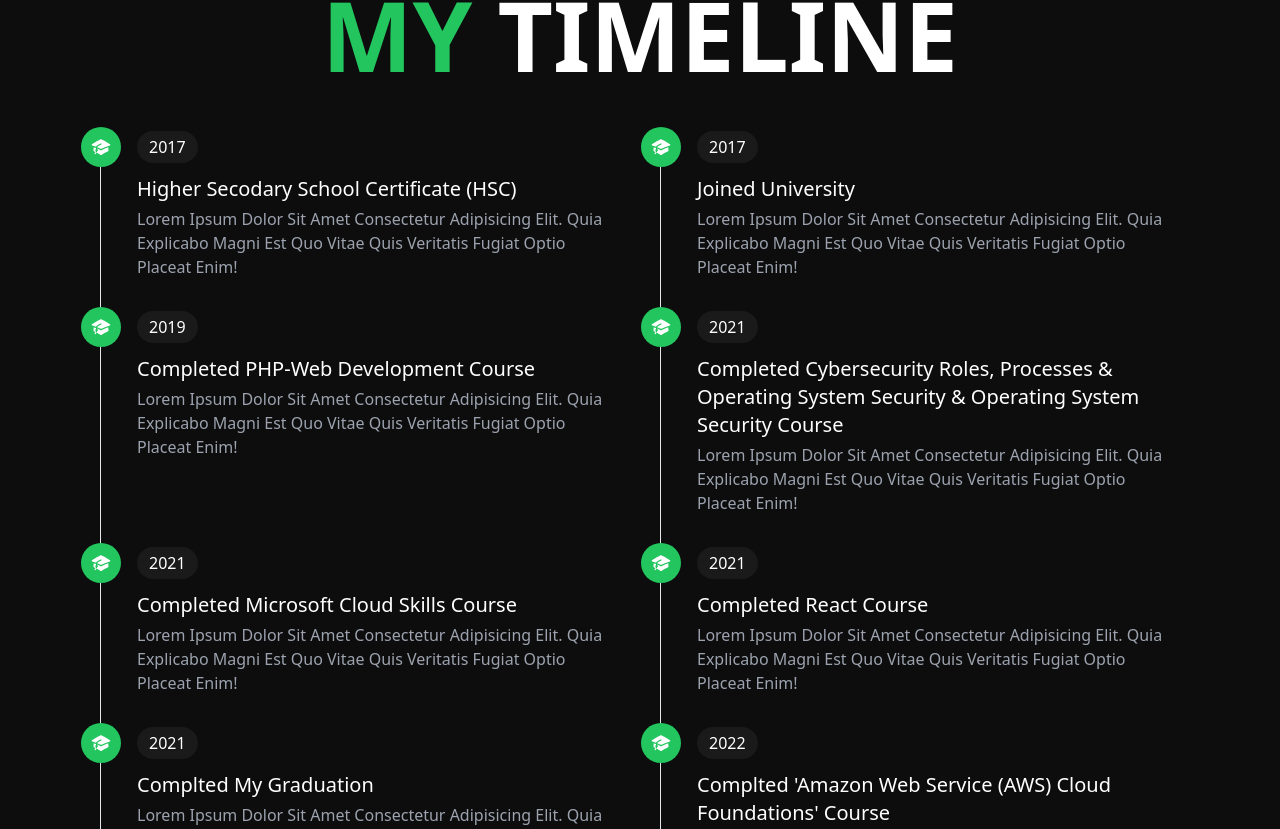
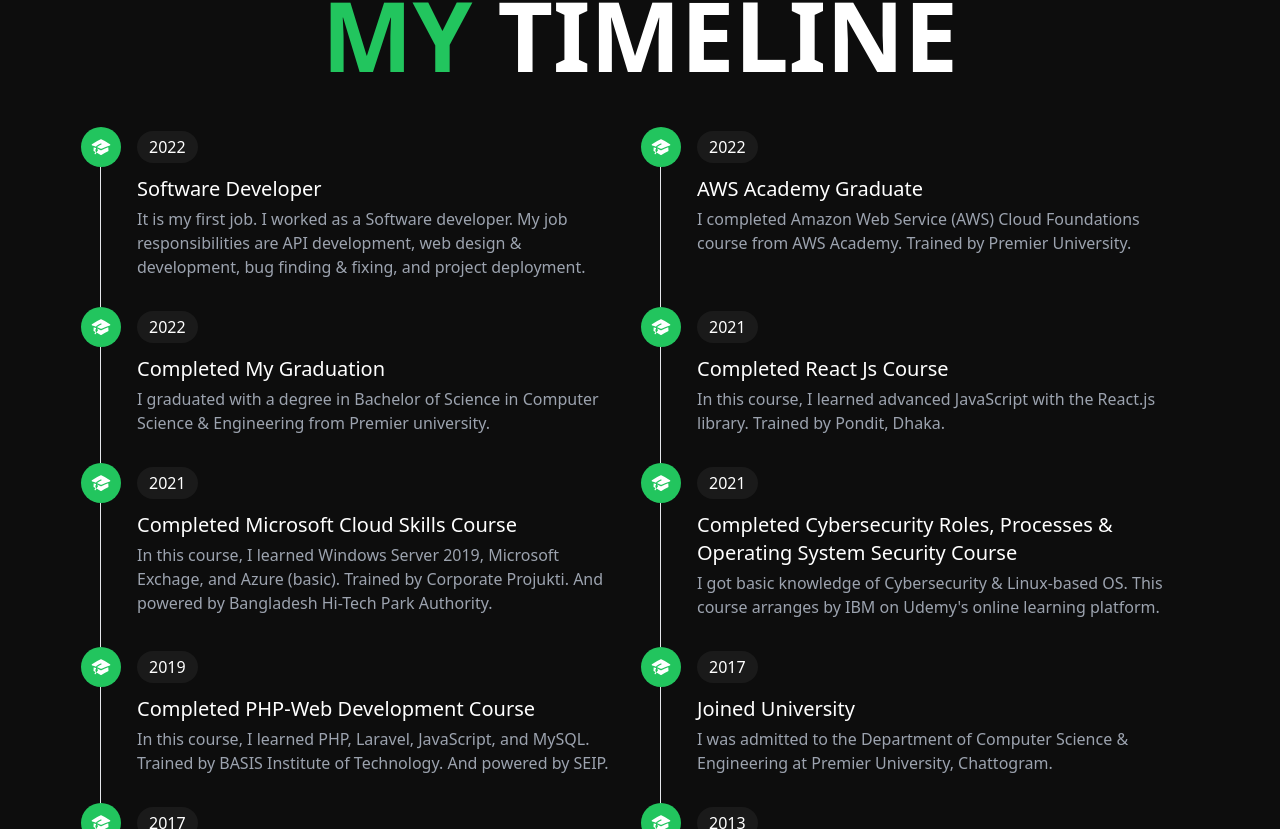
Before and after one commit to iammeskat/iammeskat.github.io, a React (Create React App) app: page / in a window 1280 px wide. Shown: the part 2031-2860 px from the top of the page. Built offline with nearby package versions, Linux system fonts and the light colour scheme.

Commit message:
update data

```diff
--- a/src/assets/css/style.css
+++ b/src/assets/css/style.css
@@ -939,10 +939,6 @@ section {
   margin-left: -0.5rem;
 }
 
-.-mt-1 {
-  margin-top: -0.25rem;
-}
-
 .mt-1 {
   margin-top: 0.25rem;
 }
@@ -963,18 +959,6 @@ section {
   margin-top: -0px;
 }
 
-.-ml-16 {
-  margin-left: -4rem;
-}
-
-.\!-ml-5 {
-  margin-left: -1.25rem !important;
-}
-
-.ml-2 {
-  margin-left: 0.5rem;
-}
-
 .flex {
   display: flex;
 }
@@ -1007,14 +991,14 @@ section {
   height: 2.5rem;
 }
 
+.h-auto {
+  height: auto;
+}
+
 .h-4 {
   height: 1rem;
 }
 
-.h-auto {
-  height: auto;
-}
-
 .h-full {
   height: 100%;
 }
@@ -1063,6 +1047,10 @@ section {
   width: 2.5rem;
 }
 
+.w-16 {
+  width: 4rem;
+}
+
 .w-4 {
   width: 1rem;
 }
@@ -1093,30 +1081,6 @@ section {
 
 .w-0 {
   width: 0px;
-}
-
-.w-44 {
-  width: 11rem;
-}
-
-.w-20 {
-  width: 5rem;
-}
-
-.w-32 {
-  width: 8rem;
-}
-
-.w-1 {
-  width: 0.25rem;
-}
-
-.w-16 {
-  width: 4rem;
-}
-
-.w-28 {
-  width: 7rem;
 }
 
 .max-w-\[15rem\] {
@@ -1278,17 +1242,12 @@ section {
   border-radius: 0.125rem;
 }
 
-.border-x-2 {
+.border-l-2 {
   border-left-width: 2px;
-  border-right-width: 2px;
 }
 
 .border-l {
   border-left-width: 1px;
-}
-
-.border-l-2 {
-  border-left-width: 2px;
 }
 
 .border-slate-400 {
@@ -1435,10 +1394,6 @@ section {
   text-align: center;
 }
 
-.font-\[\'Autorich_Sans\'\] {
-  font-family: 'Autorich Sans';
-}
-
 .text-2xl {
   font-size: 1.5rem;
   line-height: 2rem;
@@ -1474,11 +1429,6 @@ section {
   line-height: 1;
 }
 
-.text-base {
-  font-size: 1rem;
-  line-height: 1.5rem;
-}
-
 .font-bold {
   font-weight: 700;
 }
@@ -1510,26 +1460,26 @@ section {
   color: rgb(255 255 255 / var(--tw-text-opacity));
 }
 
+.text-green-500 {
+  --tw-text-opacity: 1;
+  color: rgb(34 197 94 / var(--tw-text-opacity));
+}
+
+.text-\[crimson\] {
+  --tw-text-opacity: 1;
+  color: rgb(220 20 60 / var(--tw-text-opacity));
+}
+
+.text-blue-500 {
+  --tw-text-opacity: 1;
+  color: rgb(59 130 246 / var(--tw-text-opacity));
+}
+
 .text-yellow-500 {
   --tw-text-opacity: 1;
   color: rgb(234 179 8 / var(--tw-text-opacity));
 }
 
-.text-green-500 {
-  --tw-text-opacity: 1;
-  color: rgb(34 197 94 / var(--tw-text-opacity));
-}
-
-.text-\[crimson\] {
-  --tw-text-opacity: 1;
-  color: rgb(220 20 60 / var(--tw-text-opacity));
-}
-
-.text-blue-500 {
-  --tw-text-opacity: 1;
-  color: rgb(59 130 246 / var(--tw-text-opacity));
-}
-
 .text-purple-500 {
   --tw-text-opacity: 1;
   color: rgb(168 85 247 / var(--tw-text-opacity));
@@ -1553,6 +1503,10 @@ section {
 .text-teal-500 {
   --tw-text-opacity: 1;
   color: rgb(20 184 166 / var(--tw-text-opacity));
+}
+
+.underline {
+  text-decoration-line: underline;
 }
 
 .shadow {
@@ -1639,16 +1593,12 @@ section {
     display: block;
   }
 
-  .md\:w-32 {
-    width: 8rem;
+  .md\:w-24 {
+    width: 6rem;
   }
 
   .md\:w-36 {
     width: 9rem;
-  }
-
-  .md\:w-24 {
-    width: 6rem;
   }
 
   .md\:grid-cols-2 {
--- a/src/data/timelineData.js
+++ b/src/data/timelineData.js
@@ -1,39 +1,53 @@
 export const timelineData = [
+    {
+        time: "2022",
+        title: "Software Developer",
+        // description: "It is my first job. I worked as a Software developer at Megh Technologies Ltd. My job responsibilities are API development, web design & development, bug finding & fixing, project deployment, etc."
+        description: "It is my first job. I worked as a Software developer. My job responsibilities are API development, web design & development, bug finding & fixing, and project deployment."
+    },
+    {
+        time: "2022",
+        title: "AWS Academy Graduate",
+        description: "I completed Amazon Web Service (AWS) Cloud Foundations course from AWS Academy. Trained by Premier University."
+    },
+    {
+        time: "2022",
+        title: "Completed My Graduation",
+        description: "I graduated with a degree in Bachelor of Science in Computer Science & Engineering from Premier university."
+    },
+    {
+        time: "2021",
+        title: "Completed React Js Course",
+        description: "In this course, I learned advanced JavaScript with the React.js library. Trained by Pondit, Dhaka."
+    },
+    {
+        time: "2021",
+        title: "Completed Microsoft Cloud Skills Course",
+        description: "In this course, I learned Windows Server 2019, Microsoft Exchage, and Azure (basic). Trained by Corporate Projukti. And powered by Bangladesh Hi-Tech Park Authority."
+    },
+    {
+        time: "2021",
+        title: "Completed Cybersecurity Roles, Processes & Operating System Security Course",
+        description: "I got basic knowledge of Cybersecurity & Linux-based OS. This course arranges by IBM on Udemy's online learning platform."
+    },
+    {
+        time: "2019",
+        title: "Completed PHP-Web Development Course",
+        description: "In this course, I learned PHP, Laravel, JavaScript, and MySQL. Trained by BASIS Institute of Technology. And powered by SEIP."
+    },
+    {
+        time: "2017",
+        title: "Joined University",
+        description: "I was admitted to the Department of Computer Science & Engineering at Premier University, Chattogram."
+    },
     {
         time: "2017",
         title: "Higher Secodary School Certificate (HSC)",
-        description: "Lorem Ipsum Dolor Sit Amet Consectetur Adipisicing Elit. Quia Explicabo Magni Est Quo Vitae Quis Veritatis Fugiat Optio Placeat Enim!"
-    },{
-        time: "2017",
-        title: "Joined University",
-        description: "Lorem Ipsum Dolor Sit Amet Consectetur Adipisicing Elit. Quia Explicabo Magni Est Quo Vitae Quis Veritatis Fugiat Optio Placeat Enim!"
-    },{
-        time: "2019",
-        title: "Completed PHP-Web Development Course",
-        description: "Lorem Ipsum Dolor Sit Amet Consectetur Adipisicing Elit. Quia Explicabo Magni Est Quo Vitae Quis Veritatis Fugiat Optio Placeat Enim!"
-    },{
-        time: "2021",
-        title: "Completed Cybersecurity Roles, Processes & Operating System Security & Operating System Security Course",
-        description: "Lorem Ipsum Dolor Sit Amet Consectetur Adipisicing Elit. Quia Explicabo Magni Est Quo Vitae Quis Veritatis Fugiat Optio Placeat Enim!"
-    },{
-        time: "2021",
-        title: "Completed Microsoft Cloud Skills Course",
-        description: "Lorem Ipsum Dolor Sit Amet Consectetur Adipisicing Elit. Quia Explicabo Magni Est Quo Vitae Quis Veritatis Fugiat Optio Placeat Enim!"
-    },{
-        time: "2021",
-        title: "Completed React Course",
-        description: "Lorem Ipsum Dolor Sit Amet Consectetur Adipisicing Elit. Quia Explicabo Magni Est Quo Vitae Quis Veritatis Fugiat Optio Placeat Enim!"
-    },{
-        time: "2021",
-        title: "Complted My Graduation",
-        description: "Lorem Ipsum Dolor Sit Amet Consectetur Adipisicing Elit. Quia Explicabo Magni Est Quo Vitae Quis Veritatis Fugiat Optio Placeat Enim!"
-    },{
-        time: "2022",
-        title: "Complted 'Amazon Web Service (AWS) Cloud Foundations' Course",
-        description: "Lorem Ipsum Dolor Sit Amet Consectetur Adipisicing Elit. Quia Explicabo Magni Est Quo Vitae Quis Veritatis Fugiat Optio Placeat Enim!"
-    },{
-        time: "2022",
-        title: "Joined As a Software Developer",
-        description: "Lorem Ipsum Dolor Sit Amet Consectetur Adipisicing Elit. Quia Explicabo Magni Est Quo Vitae Quis Veritatis Fugiat Optio Placeat Enim!"
+        description: "I completed my Higher Secondary School Certificate degree from  Chattogram Education Board."
+    },
+    {
+        time: "2013",
+        title: "Graphic Design & Basic Multimedia",
+        description: "I completed Graphic Design & Basic Multimedia course from Bangladesh Technical Education Board."
     },
 ]
```
